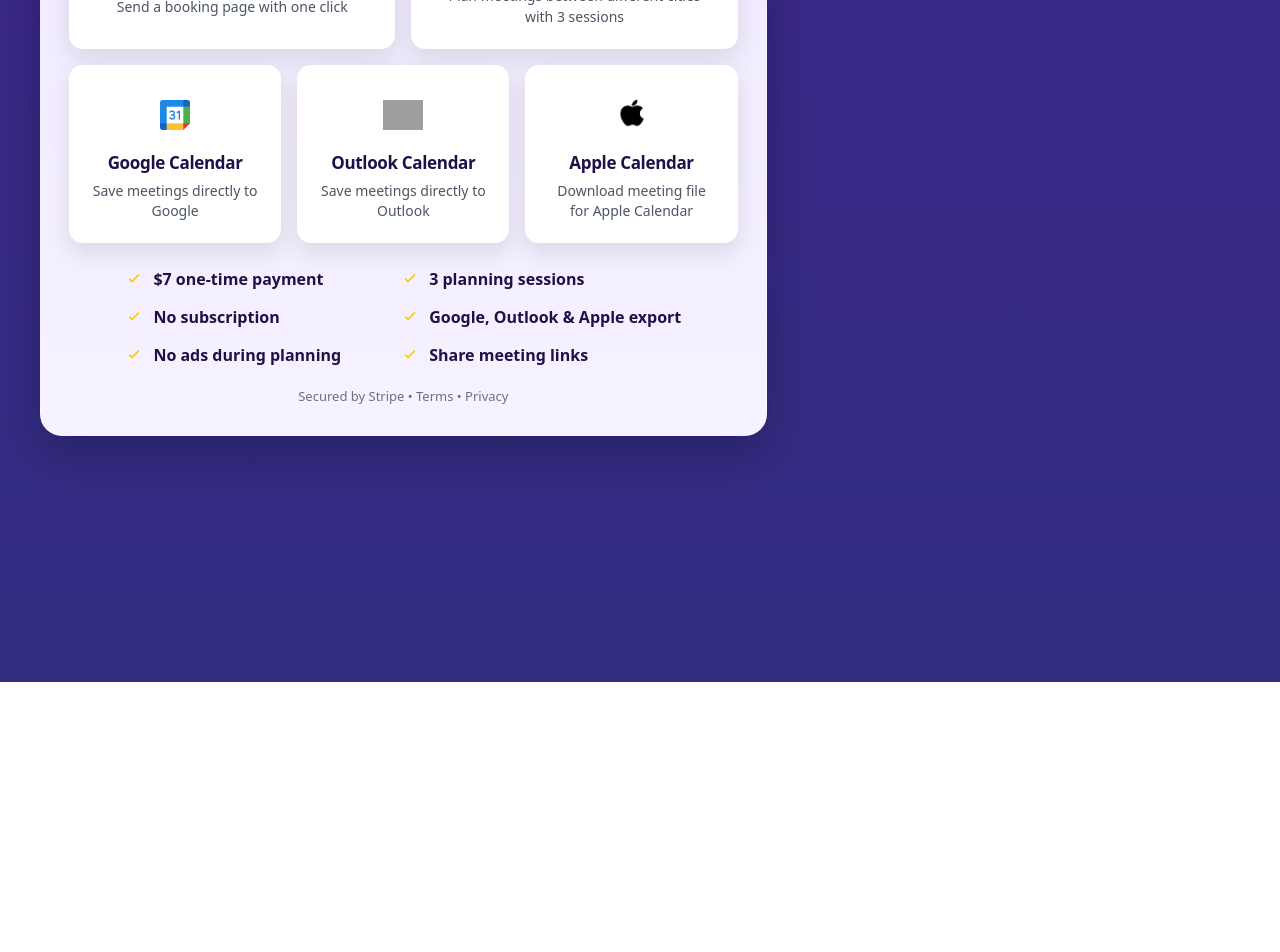
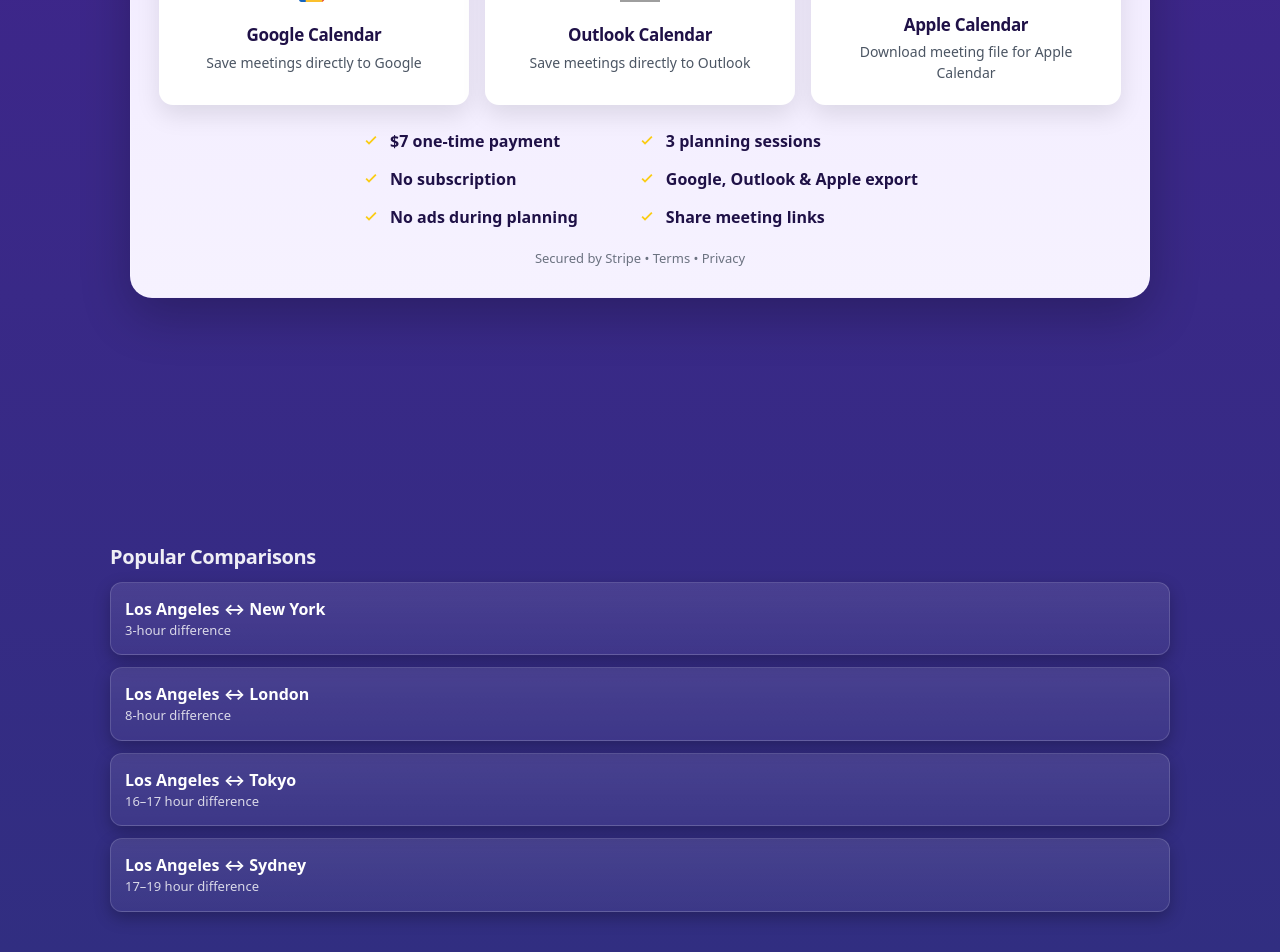
Before and after one commit to techtalk1282/Best-Meeting-Time, a Next.js app: page /best-meeting-time-los-angeles in a window 1280 px wide. Shown: the part 1266-2218 px from the top of the page. Before the commit the page ends 1948 px from the top, so only its background shows below. Built offline with nearby package versions, Linux system fonts and the light colour scheme; grey boxes are pictures that could not be loaded.

Commit message:
feat: convert LA city page to stacked layout matching homepage behavior

```diff
--- a/app/best-meeting-time-los-angeles/page.tsx
+++ b/app/best-meeting-time-los-angeles/page.tsx
@@ -1,13 +1,16 @@
 /**
  * File: app/best-meeting-time-los-angeles/page.tsx
- * Version: v2.1 (ADD ADSENSE SLOT)
+ * Version: v3.0 (STACKED LAYOUT — MATCH HOMEPAGE)
  * Date: 2026-04-06
  *
  * Purpose:
- * - Add AdSense slot below premium section (match homepage strategy)
+ * - Replace grid layout with stacked layout (match homepage)
+ * - Ensure full viewport fill at 100% zoom
+ * - Keep premium below fold (no gap)
+ * - Maintain ad placement + gating behavior
  *
  * Rollback:
- * - Revert to v2.0
+ * - Revert to v2.1 if needed
  */
 
 "use client";
@@ -18,7 +21,7 @@ import PremiumFeaturesSection from "@/app/ui/PremiumFeaturesSection";
 
 export default function LosAngelesMeetingPage() {
 
-  // ✅ Trigger AdSense render
+  // ✅ AdSense trigger
   useEffect(() => {
     try {
       // @ts-ignore
@@ -38,7 +41,7 @@ export default function LosAngelesMeetingPage() {
     >
       <main
         style={{
-          maxWidth: "1320px",
+          maxWidth: "1100px",
           margin: "0 auto",
           padding: "40px 20px 40px 20px",
           color: "white",
@@ -79,23 +82,12 @@ export default function LosAngelesMeetingPage() {
             color: "#ddd6fe",
             fontSize: "15px",
             lineHeight: 1.5,
-            maxWidth: "1100px",
           }}
         >
           Find the best meeting times between Los Angeles and other global cities. Instantly see overlapping working hours and schedule meetings efficiently.
         </p>
 
-        {/* GRID */}
-        <div
-          style={{
-            display: "grid",
-            gridTemplateColumns: "2fr 1fr",
-            gap: "90px",
-            alignItems: "start",
-          }}
-        >
-          {/* LEFT */}
-          <div>
+        {/* TOOL SECTION (FULL VIEWPORT CONTROL) */}
         <div
           style={{
             minHeight: "calc(100vh - 200px)",
@@ -108,17 +100,11 @@ export default function LosAngelesMeetingPage() {
         </div>
 
         {/* PREMIUM */}
-            <div
-  id="premium-features"
-  style={{
-    marginTop: "40px",
-    paddingTop: "120px"
-  }}
->
+        <div id="premium-features" style={{ marginTop: "40px" }}>
           <PremiumFeaturesSection />
         </div>
 
-            {/* 🟡 AD SLOT (NEW) */}
+        {/* 🟡 AD SLOT */}
         <div
           style={{
             display: "flex",
@@ -128,28 +114,26 @@ export default function LosAngelesMeetingPage() {
         >
           <ins
             className="adsbygoogle"
-                style={{ display: "block", width: "100%", maxWidth: 728, height: 90 }}
+            style={{
+              display: "block",
+              width: "100%",
+              maxWidth: 728,
+              height: 90,
+            }}
             data-ad-client="ca-pub-9246885832557966"
             data-ad-slot="5883090133"
             data-ad-format="auto"
             data-full-width-responsive="true"
           />
         </div>
-          </div>
 
-          {/* RIGHT */}
-          <div
-            style={{
-              display: "flex",
-              flexDirection: "column",
-              gap: "20px",
-              marginTop: "30px",
-            }}
-          >
-            <h2 style={{ fontSize: "18px", marginBottom: "6px" }}>
+        {/* COMPARISONS (MOVED BELOW — CLEAN UX) */}
+        <div style={{ marginTop: "40px" }}>
+          <h2 style={{ fontSize: "20px", marginBottom: "12px" }}>
             Popular Comparisons
           </h2>
 
+          <div style={{ display: "flex", flexDirection: "column", gap: "12px" }}>
             {[
               { title: "Los Angeles ↔ New York", desc: "3-hour difference" },
               { title: "Los Angeles ↔ London", desc: "8-hour difference" },
@@ -175,6 +159,7 @@ export default function LosAngelesMeetingPage() {
             ))}
           </div>
         </div>
+
       </main>
     </div>
   );
```
Lines whose indentation alone changed are shown as unchanged.
